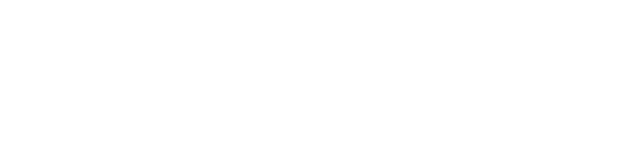
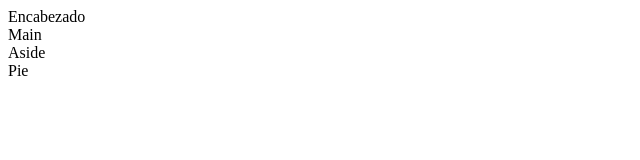
Before and after one commit to Pete-Za-Hut/clase, a plain HTML site: page index.html in a window 1280 px wide. Shown: the whole page, without its empty margins (0-640 px from the left). Drawn offline with Linux system fonts and the light colour scheme.

Commit message:
Se creo estructura de la pagina

```diff
--- a/index.html
+++ b/index.html
@@ -6,6 +6,11 @@
     <title>Document</title>
 </head>
 <body>
+    <header>Encabezado</header>
+
+    <main>Main</main>
+    <aside>Aside</aside>
+    <footer>Pie</footer>
 
 </body>
 </html>
```
